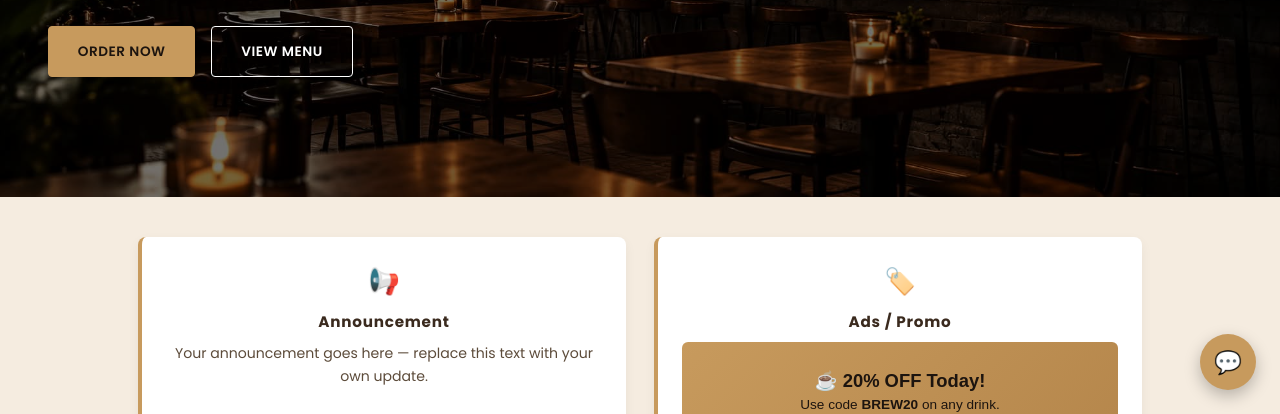
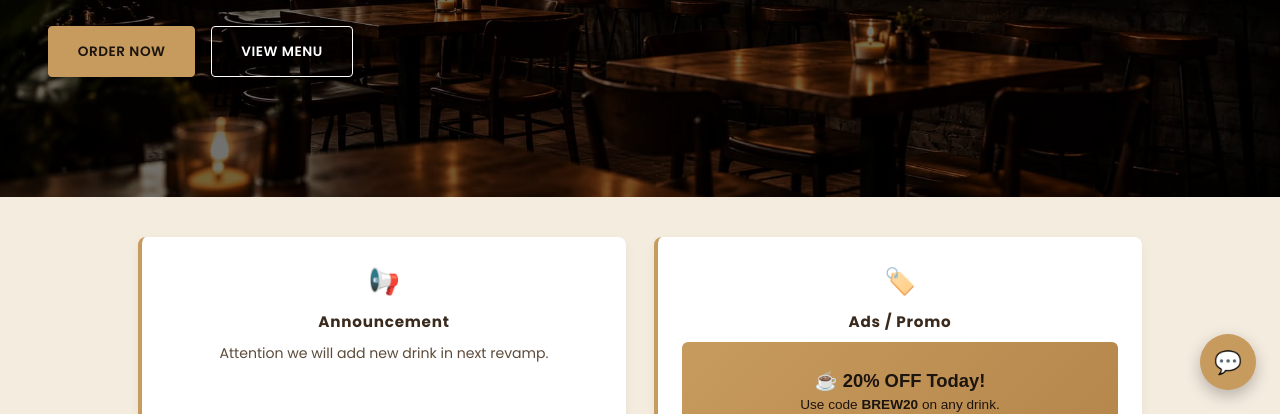
Before and after one commit to KyleDacilloTech/Quarter_2_css, a plain HTML site: page index.html in a window 1280 px wide. Shown: the part 386-800 px from the top of the page. Drawn offline with Linux system fonts and the light colour scheme.

Commit message:
Update announcement text in index.html

```diff
--- a/index.html
+++ b/index.html
@@ -53,7 +53,7 @@
     <span class="promo-icon">📢</span>
     <h2>Announcement</h2>
     <!-- ✏️ Put your own announcement here (holiday hours, new drinks, closures, etc.) -->
-    <p>Your announcement goes here — replace this text with your own update.</p>
+    <p>Attention we will add new drink in next revamp.</p>
   </div>
 
   <div class="promo-box ads-box">
```
